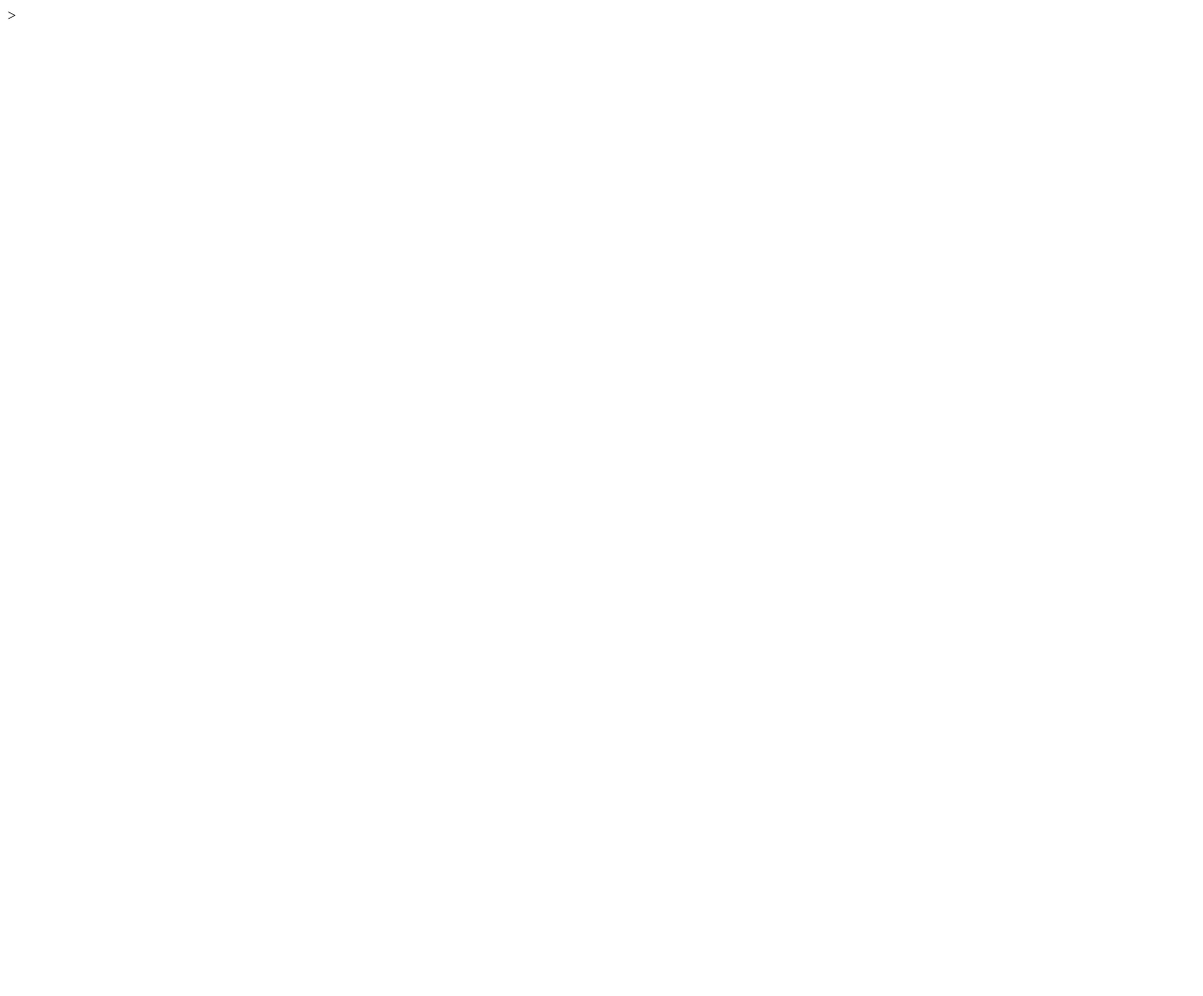
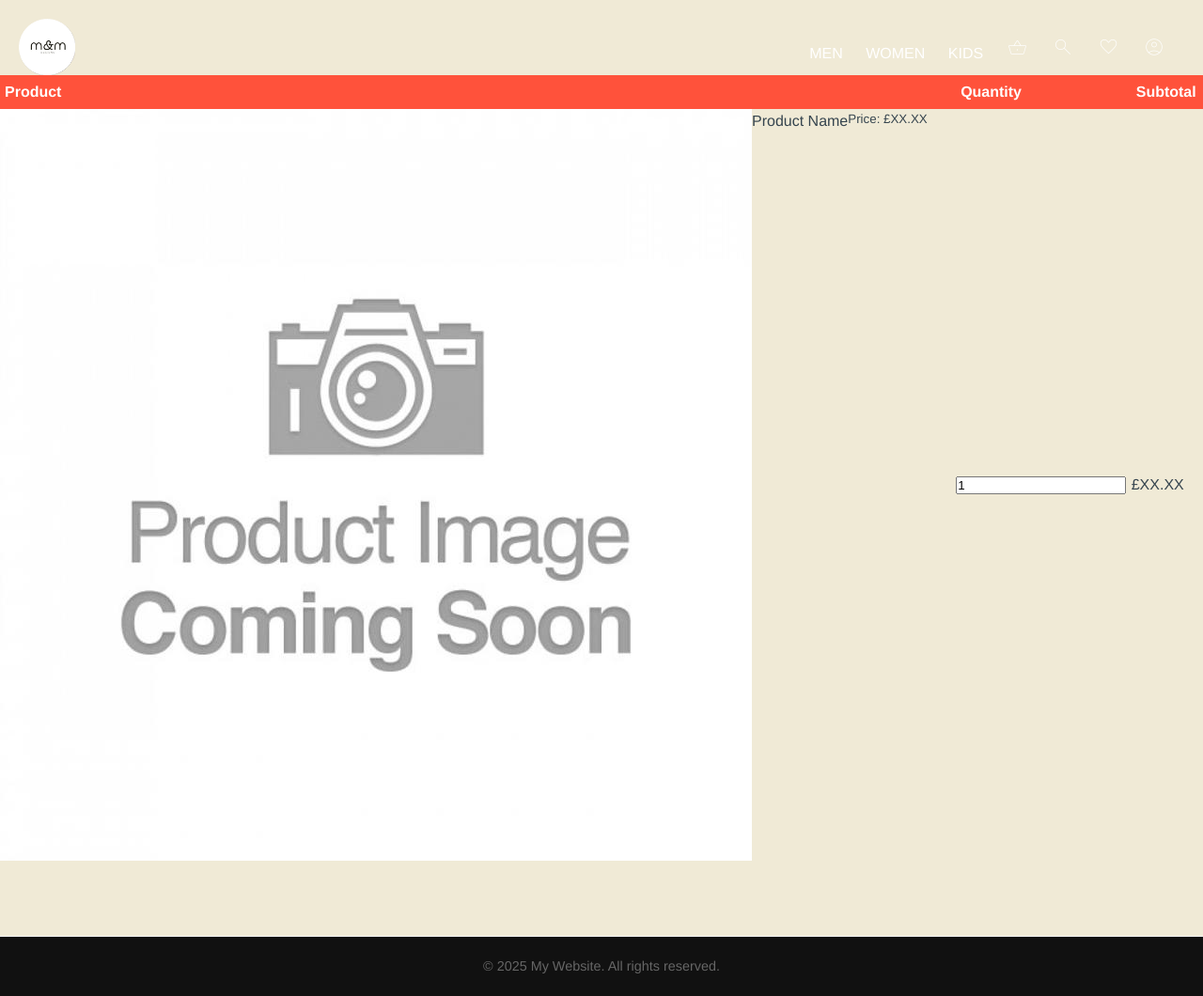
Before and after one commit to georgemathachan/M-M-Designs-Full-Stack, a plain HTML site: page Pages/cart.html in a window 1280 px wide. Shown: the whole page at 94% size. Before the commit the page ends 800 px from the top, so only its background shows below. Drawn offline with nearby package versions, Linux system fonts and the light colour scheme.

Commit message:
added cart and updated navbar

```diff
--- a/Assets/CSS/main.css
+++ b/Assets/CSS/main.css
@@ -613,3 +613,24 @@ hr {
 .description-item.active .plus-icon {
     transform: rotate(45deg);
 }
+
+.cart-page {
+    margin: 80px auto
+}
+
+table {
+    width: 100%;
+    border-collapse: collapse;
+}
+
+.cart-info {
+    display: flex;
+    flex-wrap: wrap;
+}
+
+th {
+    text-align: left;
+    padding: 5px;
+    color:#fff;
+    background: #ff523b
+}
--- a/Pages/cart.html
+++ b/Pages/cart.html
@@ -1 +1,89 @@
-<!--html structure for shopping cart page(product list, chekout button, total price)-->>
+<!DOCTYPE html>
+<html lang="en">
+  <head>
+    <meta charset="UTF-8" />
+    <meta name="viewport" content="width=device-width, initial-scale=1.0" />
+    <title>Product Details</title>
+
+    <!-- CSS Files -->
+    <link rel="stylesheet" href="../Assets/CSS/navbar.css" />
+    <link rel="stylesheet" href="../Assets/CSS/footer.css" />
+    <link rel="stylesheet" href="../Assets/CSS/main.css" />
+
+    <!-- Google Material Symbols -->
+    <link
+      rel="stylesheet"
+      href="https://fonts.googleapis.com/css2?family=Material+Symbols+Outlined"
+    />
+  </head>
+  <body>
+    <!-- Header -->
+    <div class="container">
+      <div class="navbar">
+        <div class="navlogo">
+          <a href="../Pages/home.html">
+            <img src="../Assets/Images/Logo.png" width="40px" />
+          </a>
+        </div>
+        <nav class="nav-buttons">
+          <ul>
+            <li><a href="../Pages/ProductPage.html">MEN</a></li>
+            <li><a href="../Pages/ProductPage.html">WOMEN</a></li>
+            <li><a href="../Pages/ProductPage.html">KIDS</a></li>
+            <li>
+              <a href="./cart.html"
+                ><span class="material-symbols-outlined"
+                  >shopping_basket</span
+                ></a
+              >
+            </li>
+            <li>
+              <a href="search.html"
+                ><span class="material-symbols-outlined">search</span></a
+              >
+            </li>
+            <li>
+              <a href="./ProductPage.html"
+                ><span class="material-symbols-outlined">favorite</span></a
+              >
+            </li>
+            <li>
+              <a href="profile.html"
+                ><span class="material-symbols-outlined"
+                  >account_circle</span
+                ></a
+              >
+            </li>
+          </ul>
+        </nav>
+      </div>
+    </div>
+    <div class="navbar-spacer"></div>
+
+    <div class="small-container cart-page">
+      <table>
+        <tr>
+            <th>Product</th>
+            <th>Quantity</th>
+            <th>Subtotal</th>
+        </tr>
+        <tr>
+            <td>
+                <div class="cart-info">
+                    <img src="../Assets/Images/product-image-placeholder.jpg" alt="">
+                    <p>Product Name</p>
+                    <small>Price: £XX.XX</small>
+                </div>
+            </td>
+            <td><input type="number" value="1"></td>
+            <td>£XX.XX</td>
+        </tr>
+      </table>
+    </div>
+
+    <!-- Footer -->
+    <footer>
+      <p>&copy; 2025 My Website. All rights reserved.</p>
+    </footer>
+  </body>
+</html>
```
Also changed, not shown: Pages/ProductDetailPage.html (+2 -2 lines), Pages/ProductPage.html (+2 -2 lines), Pages/checkout.html (+69 -1 lines), Pages/home.html (+2 -2 lines).
